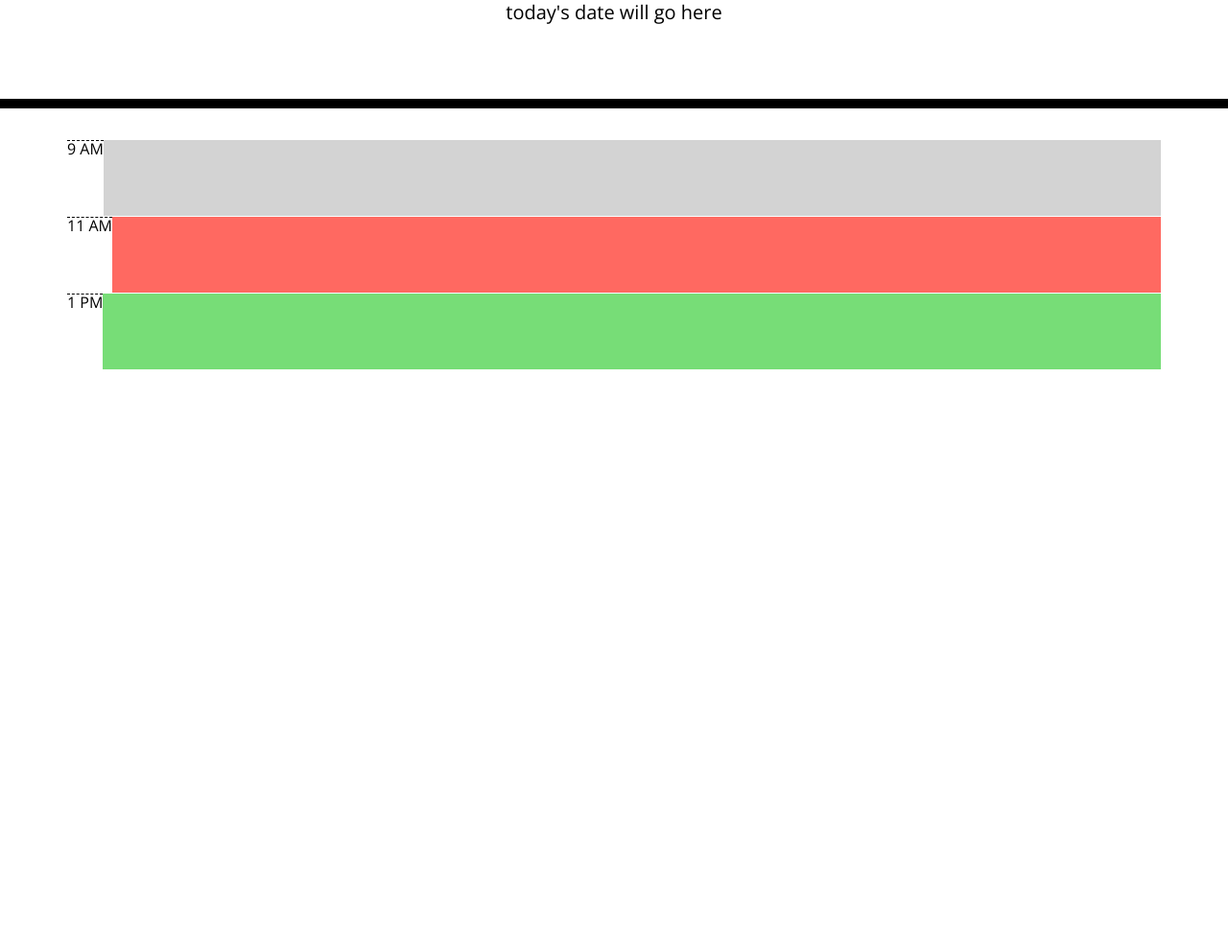
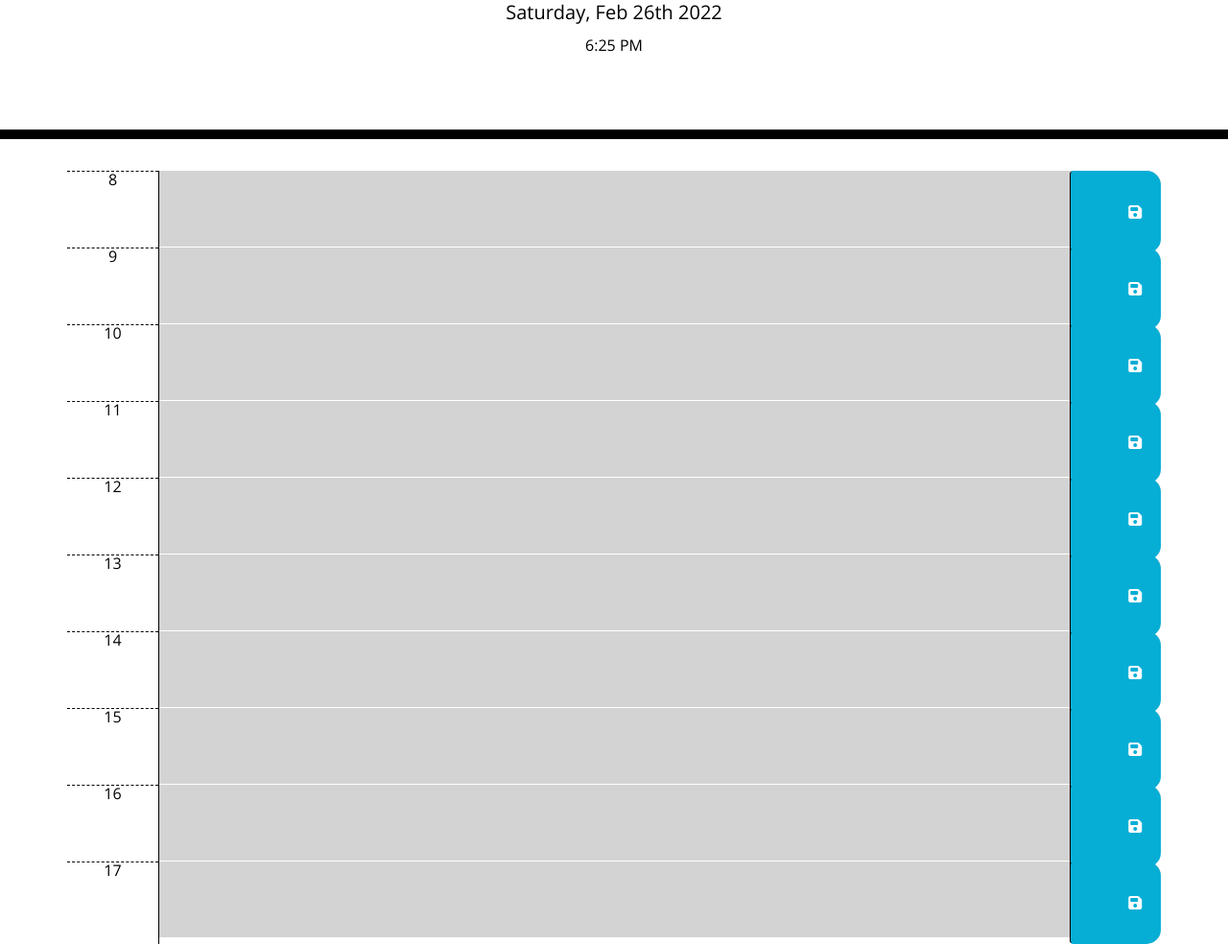
Before and after one commit to Mwalbyy/Day-Planner, a plain HTML site: page index.html in a window 1280 px wide. Shown: the part 191-1175 px from the top of the page at 96% size. Before the commit the page ends 800 px from the top, so only its background shows below. Drawn offline with nearby package versions, Linux system fonts and the light colour scheme.

Commit message:
finished site

```diff
--- a/assets/js/script.js
+++ b/assets/js/script.js
@@ -0,0 +1,49 @@
+let todayDay = moment().format("dddd, MMM Do YYYY");
+let timeNow = moment().format("h:mm A");
+$("#currentDay").html(todayDay);
+
+$("#currentTime").html(timeNow);
+
+$(document).ready(function () {
+  $(".saveBtn").on("click", function () {
+    console.log("Hello");
+    let text = $(this).siblings(".description").val();
+    let time = $(this).parent().attr("id");
+
+    localStorage.setItem(time, text);
+  });
+});
+
+function Clock() {
+  let TimeATM = moment().hour();
+  $(".time-block").each(function () {
+    let TimeBlock = parseInt($(this).attr("id").split("hour")[1]);
+
+    if (TimeBlock < TimeATM) {
+      $(this).removeClass("future");
+      $(this).removeClass("present");
+      $(this).addClass("past");
+    } else if (TimeBlock === TimeATM) {
+      $(this).removeClass("past");
+      $(this).removeClass("future");
+      $(this).addClass("present");
+    } else {
+      $(this).removeClass("present");
+      $(this).removeClass("past");
+      $(this).addClass("future");
+    }
+  });
+}
+
+$("#hour8 .description").val(localStorage.getItem("hour8"));
+$("#hour9 .description").val(localStorage.getItem("hour9"));
+$("#hour10 .description").val(localStorage.getItem("hour10"));
+$("#hour11 .description").val(localStorage.getItem("hour11"));
+$("#hour12 .description").val(localStorage.getItem("hour12"));
+$("#hour13 .description").val(localStorage.getItem("hour13"));
+$("#hour14 .description").val(localStorage.getItem("hour14"));
+$("#hour15 .description").val(localStorage.getItem("hour15"));
+$("#hour16 .description").val(localStorage.getItem("hour16"));
+$("#hour17 .description").val(localStorage.getItem("hour17"));
+
+Clock();
--- a/index.html
+++ b/index.html
@@ -19,6 +19,10 @@
       rel="stylesheet"
     />
     <link rel="stylesheet" href="./assets/css/style.css" />
+    <script
+      src="https://kit.fontawesome.com/d37a9fd266.js"
+      crossorigin="anonymous"
+    ></script>
     <title>Work Day Scheduler</title>
   </head>
 
@@ -26,23 +30,85 @@
     <header class="jumbotron">
       <h1 class="display-3">Work Day Scheduler</h1>
       <p class="lead">A simple calendar app for scheduling your work day</p>
-      <p id="currentDay" class="lead">today's date will go here</p>
+      <p id="currentDay" class="lead"></p>
+      <p id="currentTime"></p>
     </header>
+
     <div class="container">
-      <!-- Timeblocks go here -->
-      <div class="row past">
-        <div class="hour ">9 AM</div>
+      <div id="hour8" class="row time-block">
+        <div class="col-1 hour">8</div>
+        <textarea class="col-10 description"></textarea>
+        <button class="btn saveBtn col-1">
+          <i class="fa-solid fa-floppy-disk"></i>
+        </button>
       </div>
-      <div class="row present">
-        <div class="hour">11 AM</div>
+      <div id="hour9" class="row time-block">
+        <div class="col-1 hour">9</div>
+        <textarea class="col-10 description"></textarea>
+        <button class="btn saveBtn col-1">
+          <i class="fa-solid fa-floppy-disk"></i>
+        </button>
       </div>
-      <div class="row future">
-        <div class="hour">1 PM</div>
+      <div id="hour10" class="row time-block">
+        <div class="col-1 hour">10</div>
+        <textarea class="col-10 description"></textarea>
+        <button class="btn saveBtn col-1">
+          <i class="fa-solid fa-floppy-disk"></i>
+        </button>
       </div>
-
+      <div id="hour11" class="row time-block">
+        <div class="col-1 hour">11</div>
+        <textarea class="col-10 description"></textarea>
+        <button class="btn saveBtn col-1">
+          <i class="fa-solid fa-floppy-disk"></i>
+        </button>
+      </div>
+      <div id="hour12" class="row time-block">
+        <div class="col-1 hour">12</div>
+        <textarea class="col-10 description"></textarea>
+        <button class="btn saveBtn col-1">
+          <i class="fa-solid fa-floppy-disk"></i>
+        </button>
+      </div>
+      <div id="hour13" class="row time-block">
+        <div class="col-1 hour">13</div>
+        <textarea class="col-10 description"></textarea>
+        <button class="btn saveBtn col-1">
+          <i class="fa-solid fa-floppy-disk"></i>
+        </button>
+      </div>
+      <div id="hour14" class="row time-block">
+        <div class="col-1 hour">14</div>
+        <textarea class="col-10 description"></textarea>
+        <button class="btn saveBtn col-1">
+          <i class="fa-solid fa-floppy-disk"></i>
+        </button>
+      </div>
+      <div id="hour15" class="row time-block">
+        <div class="col-1 hour">15</div>
+        <textarea class="col-10 description"></textarea>
+        <button class="btn saveBtn col-1">
+          <i class="fa-solid fa-floppy-disk"></i>
+        </button>
+      </div>
+      <div id="hour16" class="row time-block">
+        <div class="col-1 hour">16</div>
+        <textarea class="col-10 description"></textarea>
+        <button class="btn saveBtn col-1">
+          <i class="fa-solid fa-floppy-disk"></i>
+        </button>
+      </div>
+      <div id="hour17" class="row time-block">
+        <div class="col-1 hour">17</div>
+        <textarea class="col-10 description"></textarea>
+        <button class="btn saveBtn col-1">
+          <i class="fa-solid fa-floppy-disk"></i>
+        </button>
+      </div>
     </div>
 
     <script src="https://cdnjs.cloudflare.com/ajax/libs/jquery/3.2.1/jquery.min.js"></script>
     <script src="https://cdnjs.cloudflare.com/ajax/libs/moment.js/2.24.0/moment.min.js"></script>
+    <script src="./assets/js/script.js"></script>
   </body>
 </html>
```
Also changed, not shown: assets/images/Capture.PNG (added), 1 other file.
